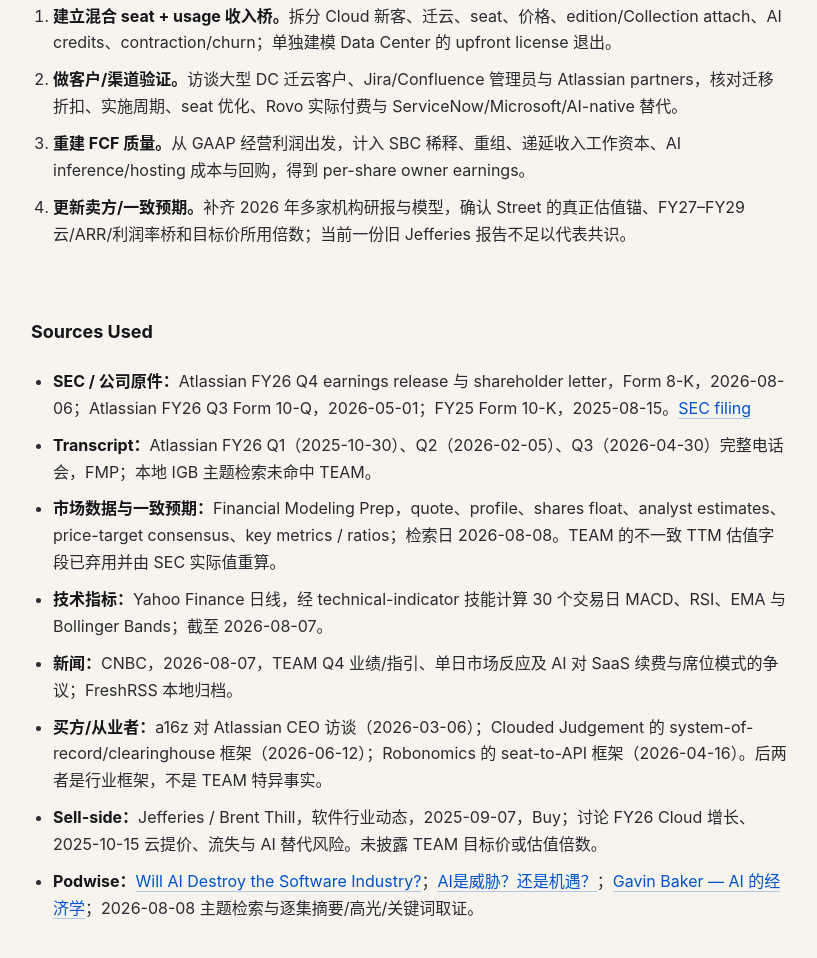
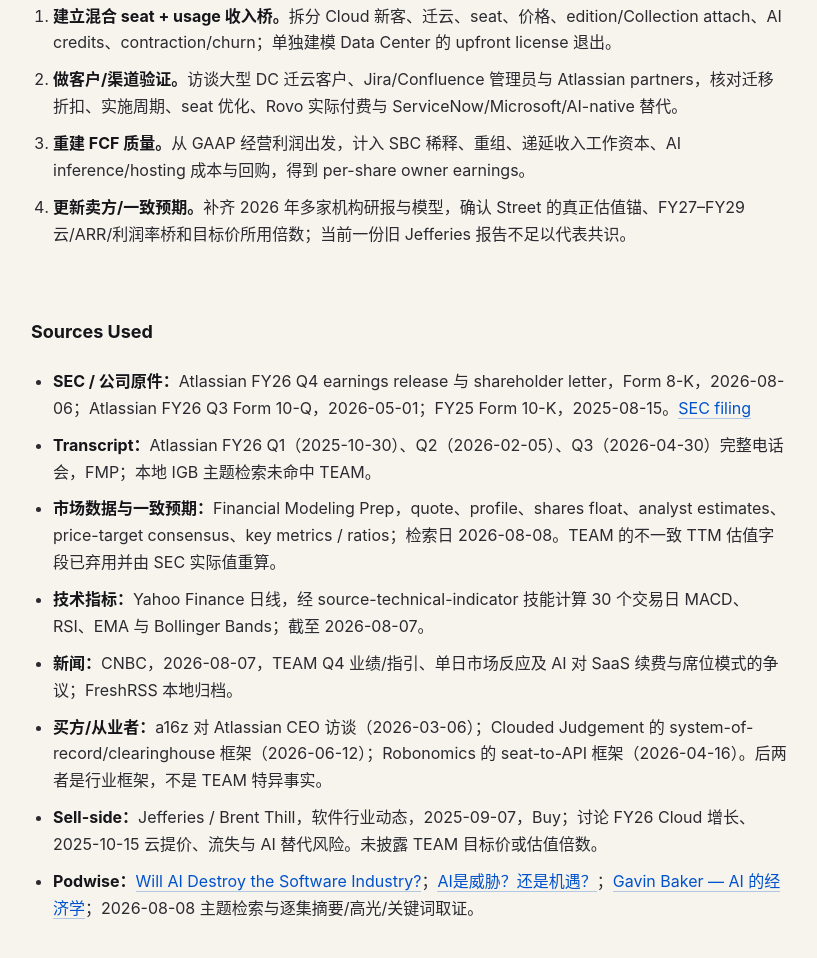
Before and after one commit to rorypku/my-reports-html, a plain HTML site: page 20260808_atlassian/index.html in a window 1280 px wide. Shown: the part 6919-7877 px from the top of the page, without its empty margins (231-1048 px from the left). Drawn offline with Linux system fonts and the light colour scheme.

Commit message:
Publish 20260808_atlassian

```diff
--- a/20260808_atlassian/index.html
+++ b/20260808_atlassian/index.html
@@ -183,7 +183,7 @@
     <li id="s1"><strong>SEC / 公司原件：</strong>Atlassian FY26 Q4 earnings release 与 shareholder letter，Form 8-K，2026-08-06；Atlassian FY26 Q3 Form 10-Q，2026-05-01；FY25 Form 10-K，2025-08-15。<a href="https://www.sec.gov/Archives/edgar/data/1650372/000165037226000031/0001650372-26-000031-index.html">SEC filing</a></li>
     <li id="s2"><strong>Transcript：</strong>Atlassian FY26 Q1（2025-10-30）、Q2（2026-02-05）、Q3（2026-04-30）完整电话会，FMP；本地 IGB 主题检索未命中 TEAM。</li>
     <li id="s3"><strong>市场数据与一致预期：</strong>Financial Modeling Prep，quote、profile、shares float、analyst estimates、price-target consensus、key metrics / ratios；检索日 2026-08-08。TEAM 的不一致 TTM 估值字段已弃用并由 SEC 实际值重算。</li>
-    <li id="s4"><strong>技术指标：</strong>Yahoo Finance 日线，经 technical-indicator 技能计算 30 个交易日 MACD、RSI、EMA 与 Bollinger Bands；截至 2026-08-07。</li>
+    <li id="s4"><strong>技术指标：</strong>Yahoo Finance 日线，经 source-technical-indicator 技能计算 30 个交易日 MACD、RSI、EMA 与 Bollinger Bands；截至 2026-08-07。</li>
     <li id="s5"><strong>新闻：</strong>CNBC，2026-08-07，TEAM Q4 业绩/指引、单日市场反应及 AI 对 SaaS 续费与席位模式的争议；FreshRSS 本地归档。</li>
     <li id="s6"><strong>买方/从业者：</strong>a16z 对 Atlassian CEO 访谈（2026-03-06）；Clouded Judgement 的 system-of-record/clearinghouse 框架（2026-06-12）；Robonomics 的 seat-to-API 框架（2026-04-16）。后两者是行业框架，不是 TEAM 特异事实。</li>
     <li id="s7"><strong>Sell-side：</strong>Jefferies / Brent Thill，软件行业动态，2025-09-07，Buy；讨论 FY26 Cloud 增长、2025-10-15 云提价、流失与 AI 替代风险。未披露 TEAM 目标价或估值倍数。</li>
```
